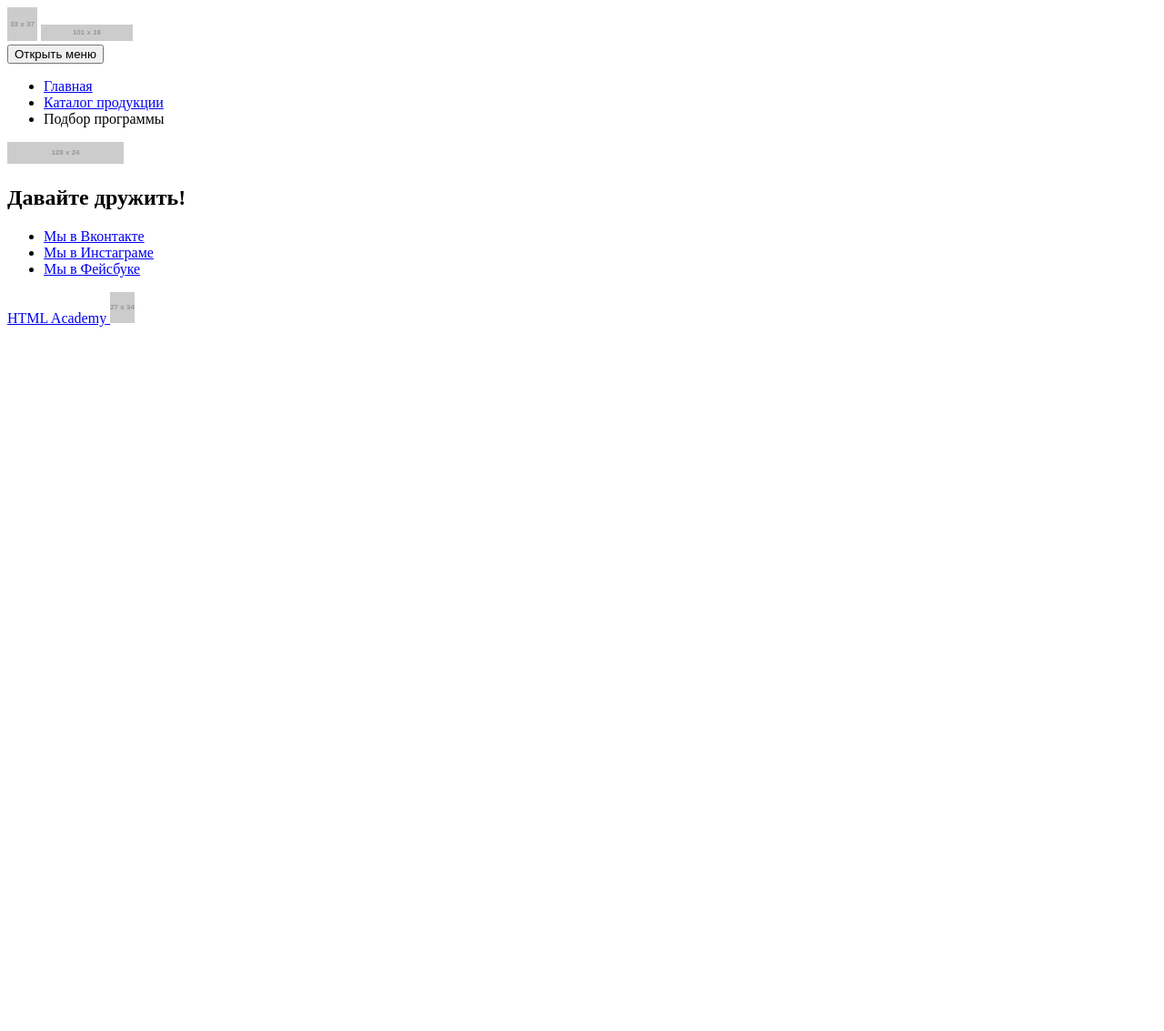
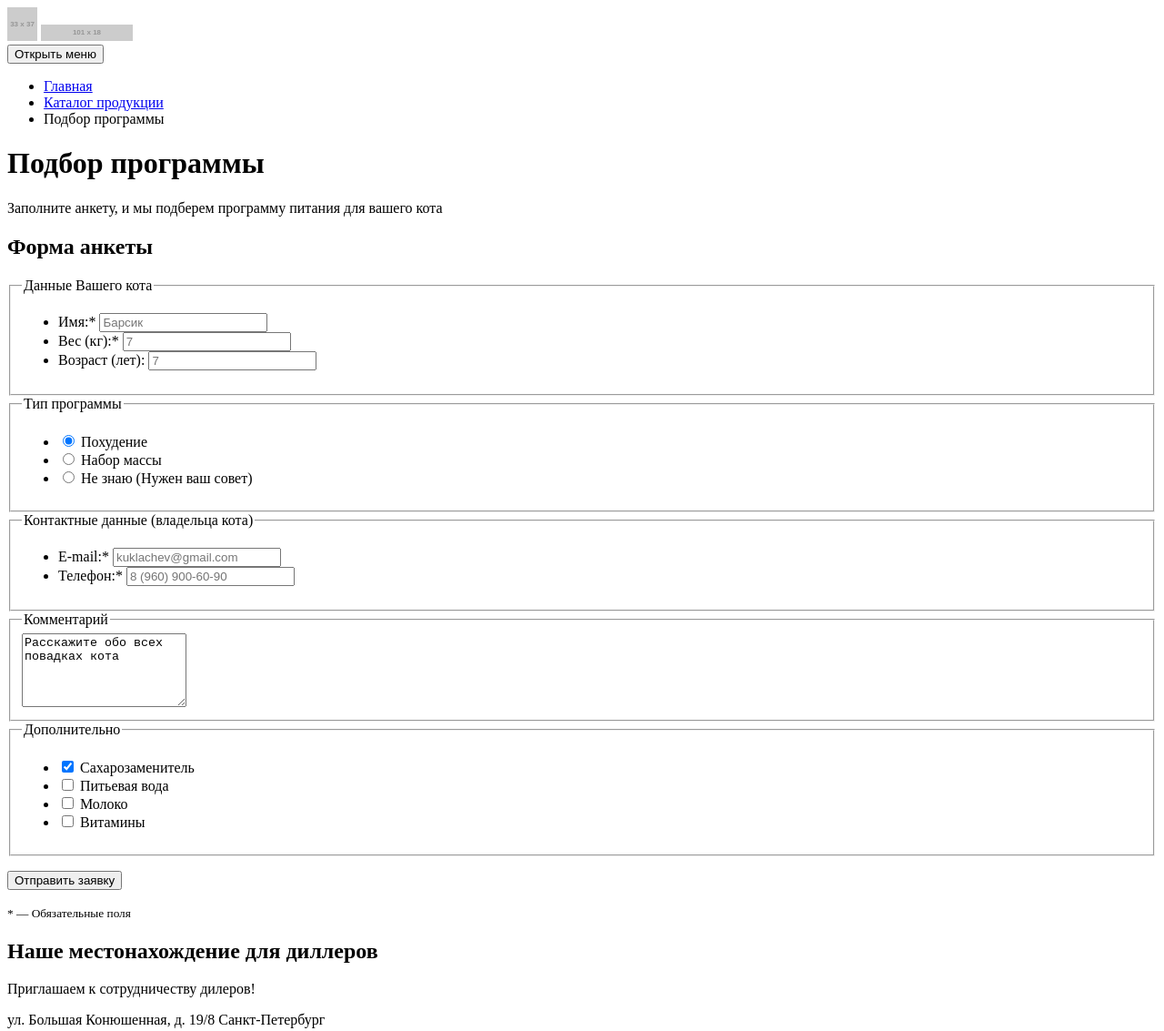
Before and after one commit to TimurDov11/1484711-cat-energy-20, a website: page source/form.html in a window 1280 px wide. Shown: the top 1133 px of the page at 91% size. Before the commit the page ends 800 px from the top, so only its background shows below. Drawn offline with Linux system fonts and the light colour scheme; placeholder pictures from the web are drawn by us.

Commit message:
Добавляет полную разметку form.html

```diff
--- a/source/form.html
+++ b/source/form.html
@@ -1,12 +1,12 @@
 <!DOCTYPE html>
-<html class="page" lang="ru">
+<html lang="ru">
   <head>
     <meta charset="utf-8">
     <title>HTML Academy: Кэт энерджи</title>
   </head>
-  <body class="page__body">
-    <header class="page-header">
-      <a class="page-header__logo">
+  <body>
+    <header class="header">
+      <a class="header__logo">
         <img src="https://via.placeholder.com/33x37" width="33" height="37" alt="Логотип энергичного кота">
         <img src="https://via.placeholder.com/101x18" width="101" height="18" alt="Логотип «Кэт энерджи»">
       </a>
@@ -28,14 +28,115 @@
       </nav>
     </header>
 
-    <footer class="page-footer">
-      <p class="page-footer__logo">
+    <main class="page-form">
+      <h1 class="page-form__title">Подбор программы</h1>
+      <p class="page-form__text">Заполните анкету, и мы подберем программу питания для вашего кота</p>
+
+      <form class="page-form__form" action="https://echo.htmlacademy.ru/" method="post">
+        <h2 class="visually-hidden">Форма анкеты</h2>
+
+        <fieldset class="page-form__data fieldset-data">
+          <legend class="visually-hidden">Данные Вашего кота</legend>
+          <ul class="fieldset-data__list">
+            <li class="fieldset-data__item">
+              <label for="name-of-cat">Имя:*</label>
+              <input class="fieldset-data__name" id="name-of-cat" type="text" name="name-of-cat" placeholder="Барсик">
+            </li>
+            <li class="fieldset-data__item">
+              <label for="weight-of-cat">Вес (кг):*</label>
+              <input class="fieldset-data__weight" id="weight-of-cat" type="text" name="weight-of-cat" placeholder="7">
+            </li>
+            <li class="fieldset-data__item">
+              <label for="age-of-cat">Возраст (лет):</label>
+              <input class="fieldset-data__age" id="age-of-cat" type="text" name="age-of-cat" placeholder="7">
+            </li>
+          </ul>
+        </fieldset>
+
+        <fieldset class="page-form__program fieldset-program">
+          <legend class="visually-hidden">Тип программы</legend>
+          <ul class="fieldset-program__list">
+            <li class="fieldset-program__item">
+              <input class="fieldset-program__slimming" id="slimming" type="radio" name="program" value="slimming" checked>
+              <label for="slimming">Похудение</label>
+            </li>
+            <li class="fieldset-program__item">
+              <input class="fieldset-program__weight-gain" id="weight-gain" type="radio" name="program" value="weight-gain">
+              <label for="weight-gain">Набор массы</label>
+            </li>
+            <li class="fieldset-program__item">
+              <input class="fieldset-program__need-advice" id="need-advice" type="radio" name="program" value="need-advice">
+              <label for="need-advice">Не знаю (Нужен ваш совет)</label>
+            </li>
+          </ul>
+        </fieldset>
+
+        <fieldset class="page-form__contact-details fieldset-contact-details">
+          <legend class="fieldset-contact-details__title fieldset-contact-details__title--line">Контактные данные (владельца кота)</legend>
+          <ul class="fieldset-contact-details__list">
+            <li class="fieldset-contact-details__item">
+              <label for="email">E-mail:*</label>
+              <input class="fieldset-contact-details__email fieldset-contact-details__email--icon-email" id="email" type="email" name="e-mail" placeholder="kuklachev@gmail.com">
+            </li>
+            <li class="fieldset-contact-details__item">
+              <label for="tel">Телефон:*</label>
+              <input class="fieldset-contact-details__tel fieldset-contact-details__tel--icon-tel" id="tel" type="tel" name="tel" placeholder="8 (960) 900-60-90">
+            </li>
+          </ul>
+        </fieldset>
+
+        <fieldset class="page-form__comment fieldset-comment">
+          <legend class="fieldset-comment__title fieldset-comment__title--line">Комментарий</legend>
+          <textarea class="fieldset-comment__text" rows="5">Расскажите обо всех повадках кота</textarea>
+        </fieldset>
+
+        <fieldset class="page-form__comment fieldset-extra">
+          <legend class="fieldset-extra__title fieldset-extra__title--line">Дополнительно</legend>
+          <ul class="fieldset-extra__list">
+            <li class="fieldset-extra__item">
+              <input class="fieldset-program__sugar-substitute" id="sugar-substitute" type="checkbox" name="sugar-substitute" checked>
+              <label for="sugar-substitute">Сахарозаменитель</label>
+            </li>
+            <li class="fieldset-extra__item">
+              <input class="fieldset-program__water" id="water" type="checkbox" name="water">
+              <label for="water">Питьевая вода</label>
+            </li>
+            <li class="fieldset-extra__item">
+              <input class="fieldset-program__milk" id="milk" type="checkbox" name="milk">
+              <label for="milk">Молоко</label>
+            </li>
+            <li class="fieldset-extra__item">
+              <input class="fieldset-program__vitamins" id="vitamins" type="checkbox" name="vitamins">
+              <label for="vitamins">Витамины</label>
+            </li>
+          </ul>
+        </fieldset>
+        <p class="page-form__request">
+          <button class="page-form__button button" type="submit">Отправить заявку</button>
+        </p>
+        <small class="page-form__footnote">* — Обязательные поля</small>
+      </form>
+    </main>
+
+    <footer class="footer">
+      <section class="footer__location location">
+        <h2 class="visually-hidden">Наше местонахождение для диллеров</h2>
+        <div class="location__wrapper">
+          <p class="location__invitation">Приглашаем к сотрудничеству дилеров!</p>
+          <p class="location__adress">ул. Большая Конюшенная, д. 19/8 Санкт-Петербург</p>
+        </div>
+        <p class="location__map">
+          <img src="https://via.placeholder.com/320x362" width="320" height="362" alt="Карта с местонахождением нашего офиса">
+        </p>
+      </section>
+
+      <p class="footer__logo">
         <a class="logo" href="">
           <img src="https://via.placeholder.com/128x24" width="128" height="24" alt="Логотип «Кэт энерджи»">
         </a>
       </p>
 
-      <section class="page-footer__social social">
+      <section class="footer__social social">
         <h2 class="visually-hidden">Давайте дружить!</h2>
         <ul class="social__list">
           <li class="social__item">
@@ -50,7 +151,7 @@
         </ul>
       </section>
 
-      <div class="page-footer__copyright copyright">
+      <div class="footer__copyright copyright">
         <a class="copyright__link" href="https://htmlacademy.ru/intensive/adaptive">
           <span class="copyright__text">HTML Academy</span>
           <span class="copyright__logo">
```
